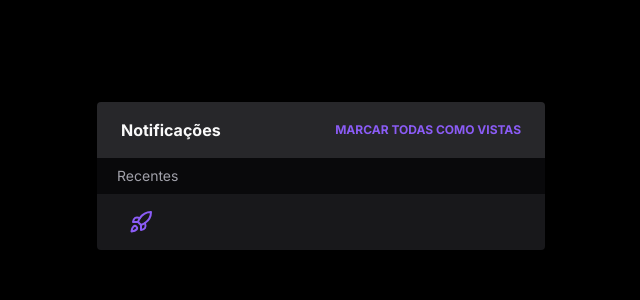
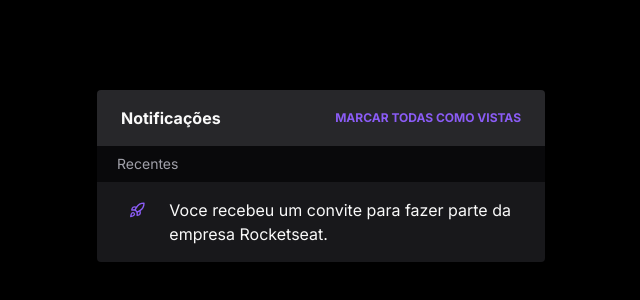
Before and after one commit to AlexMarquesAlves/widget-notification, a Next.js app: page / in a window 1280 px wide. Shown: the part 224-524 px from the top of the page, without its empty margins (319-959 px from the left). Built offline with nearby package versions, Linux system fonts and the light colour scheme.

Commit message:
feat: "Added static text and div structure to Widget component"
This commit adds a new div structure with a Rocket component and some static text inside the Widget component. However, the purpose or impact of this change is not clear from the code diff

```diff
--- a/src/components/Widget.tsx
+++ b/src/components/Widget.tsx
@@ -25,6 +25,14 @@ export function Widget({ children }: WidgetProps) {
 
           <div className="bg-zinc-900 px-8 py-4 flex items-start gap-6">
             <Rocket className="h-6 w-6 text-violet-500" />
+            <div>
+              <p>
+                Voce recebeu um convite para fazer parte da empresa Rocketseat.
+              </p>
+              <div>
+                <span></span>
+              </div>
+            </div>
           </div>
         </div>
         {/* Ancient Section */}
```
